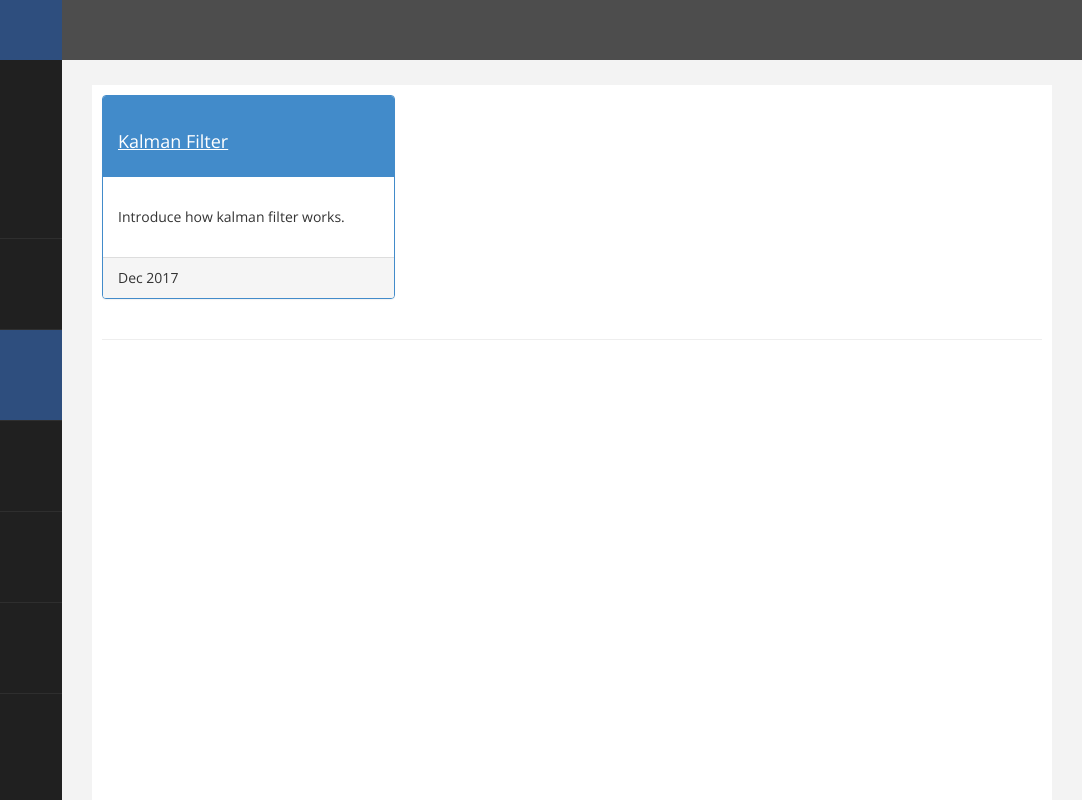
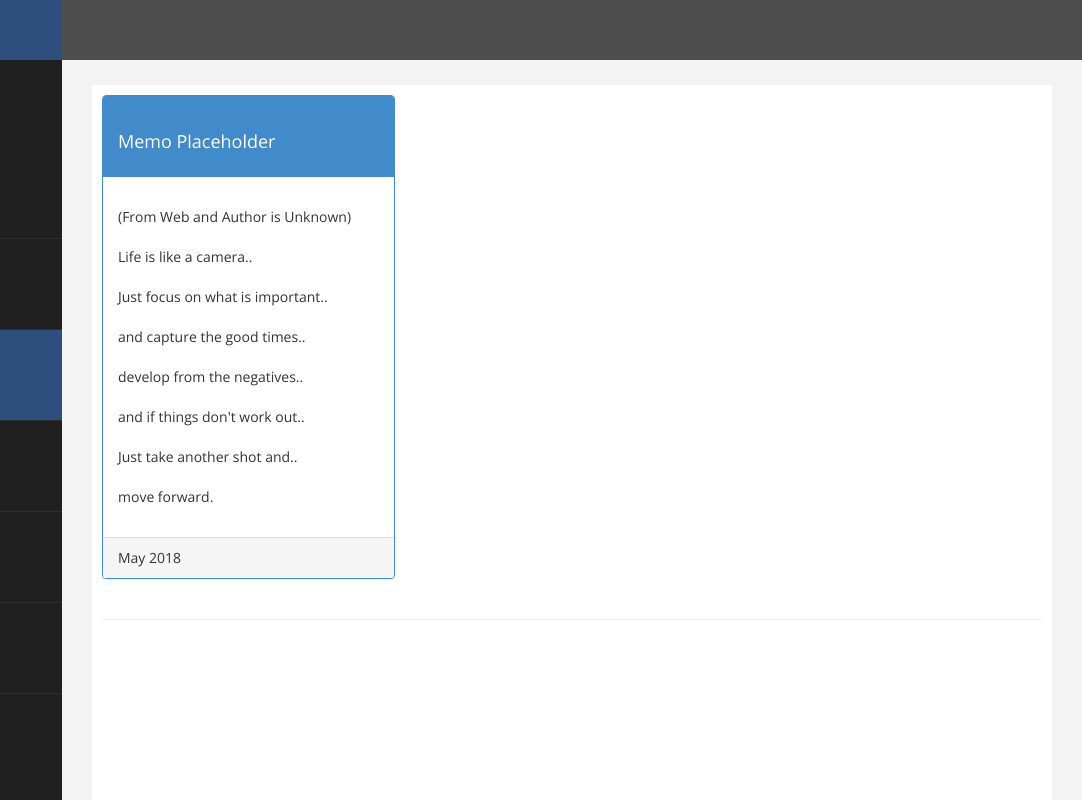
Before and after one commit to chucai2000/chucai2000.github.io, a plain HTML site: page memo.html in a window 1280 px wide. Shown: the top 800 px of the page, 198-1280 px from the left. Drawn offline with nearby package versions, Linux system fonts and the light colour scheme.

Commit message:
Replace Example Memo.

```diff
--- a/memo.html
+++ b/memo.html
@@ -61,13 +61,20 @@
                     <div class="col-md-4 col-sm-4">
                         <div class="panel panel-primary">
                             <div class="panel-heading">
-                                <h4><a href="http://www.bzarg.com/p/how-a-kalman-filter-works-in-pictures/">Kalman Filter</a></h4>
+                                <h4>Memo Placeholder</h4>
                             </div>
                             <div class="panel-body">
-                                <h5>Introduce how kalman filter works.</h5>
+                                <h5>(From Web and Author is Unknown)</h5>
+                                <h5>Life is like a camera..</h5>
+                                <h5>Just focus on what is important..</h5>
+                                <h5>and capture the good times..</h5>
+                                <h5>develop from the negatives..</h5>
+                                <h5>and if things don't work out..</h5>
+                                <h5>Just take another shot and..</h5>
+                                <h5>move forward.</h5>
                             </div>
                             <div class="panel-footer">
-                                Dec 2017
+                                May 2018
                             </div>
                         </div>
                     </div>
```
Also changed, not shown: index.html (+6 -4 lines).
